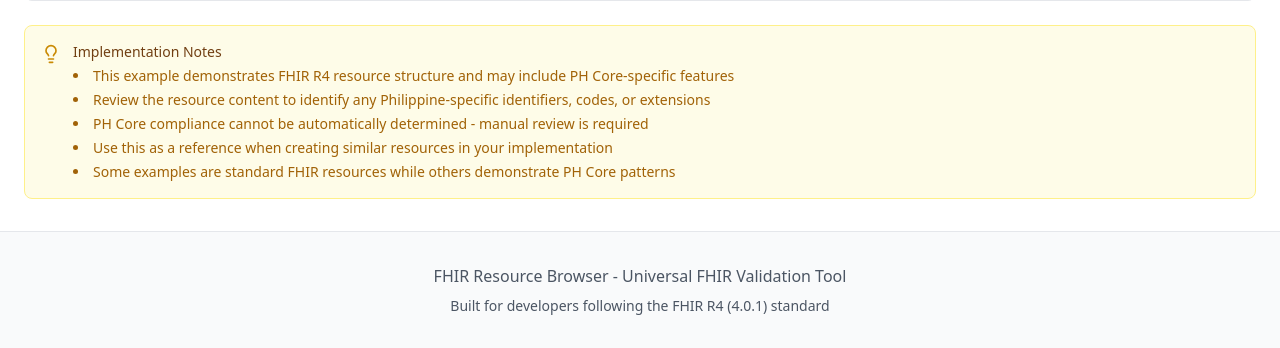
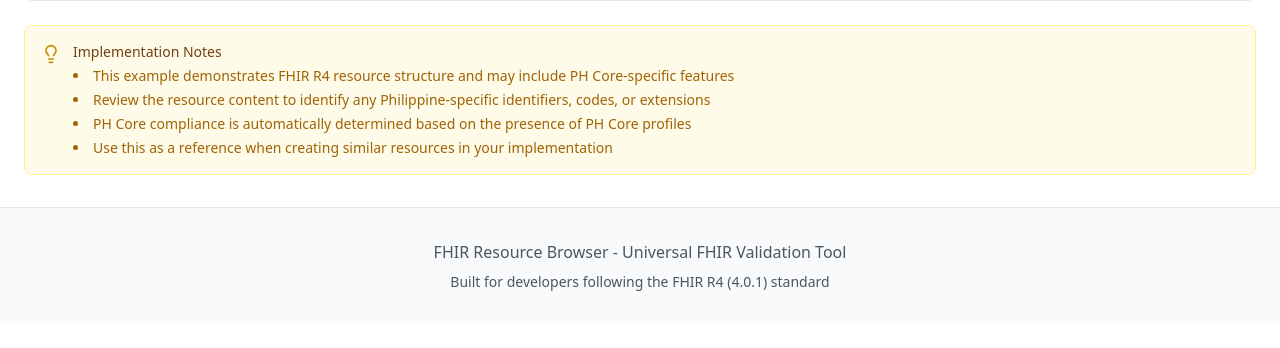
Before and after one commit to ceciliomichael/wah4pc-phcore-v2.1, a FastAPI app: page /resources/ph_core/Patient-example-patient in a window 1280 px wide. Shown: the part 1887-2235 px from the top of the page. After the commit the page ends 2178 px from the top, so only its background shows below. Run offline with FastAPI, Linux system fonts and the light colour scheme; some libraries are stand-ins or nearby versions.

Commit message:
Fixed the description for detection of PH Core compliance

```diff
--- a/templates/examples_by_type.html
+++ b/templates/examples_by_type.html
@@ -276,7 +276,7 @@
                     <li><strong>Invalid Examples:</strong> Study these to understand common validation errors and how to avoid them</li>
                     <li>All examples follow FHIR R4 specification requirements</li>
                     <li><strong>Note:</strong> Some examples may include PH Core-specific features, while others are standard FHIR resources</li>
-                    <li>PH Core compliance cannot be automatically determined - review individual examples for specific features</li>
+                    <li>Examples marked with PH Core compliance include Philippines-specific extensions and constraints</li>
                 </ul>
             </div>
         </div>
--- a/templates/ph_core_example.html
+++ b/templates/ph_core_example.html
@@ -284,9 +284,8 @@
                 <ul class="text-sm text-yellow-700 mt-1 list-disc list-inside space-y-1">
                     <li>This example demonstrates FHIR R4 resource structure and may include PH Core-specific features</li>
                     <li>Review the resource content to identify any Philippine-specific identifiers, codes, or extensions</li>
-                    <li>PH Core compliance cannot be automatically determined - manual review is required</li>
+                    <li>PH Core compliance is automatically determined based on the presence of PH Core profiles</li>
                     <li>Use this as a reference when creating similar resources in your implementation</li>
-                    <li>Some examples are standard FHIR resources while others demonstrate PH Core patterns</li>
                 </ul>
             </div>
         </div>
```
